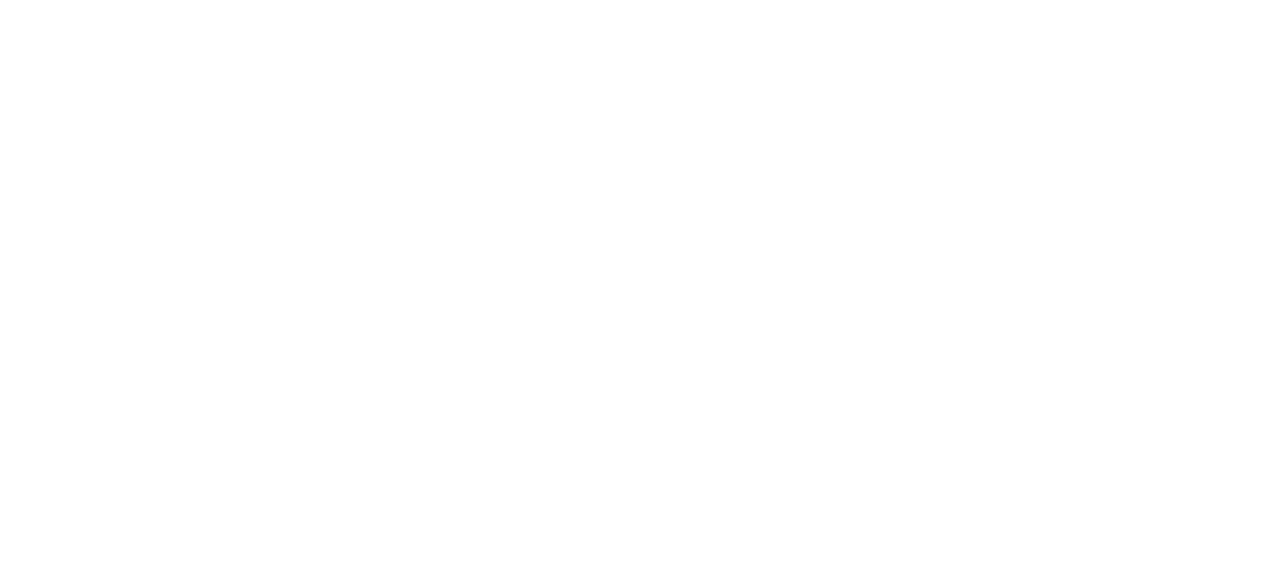
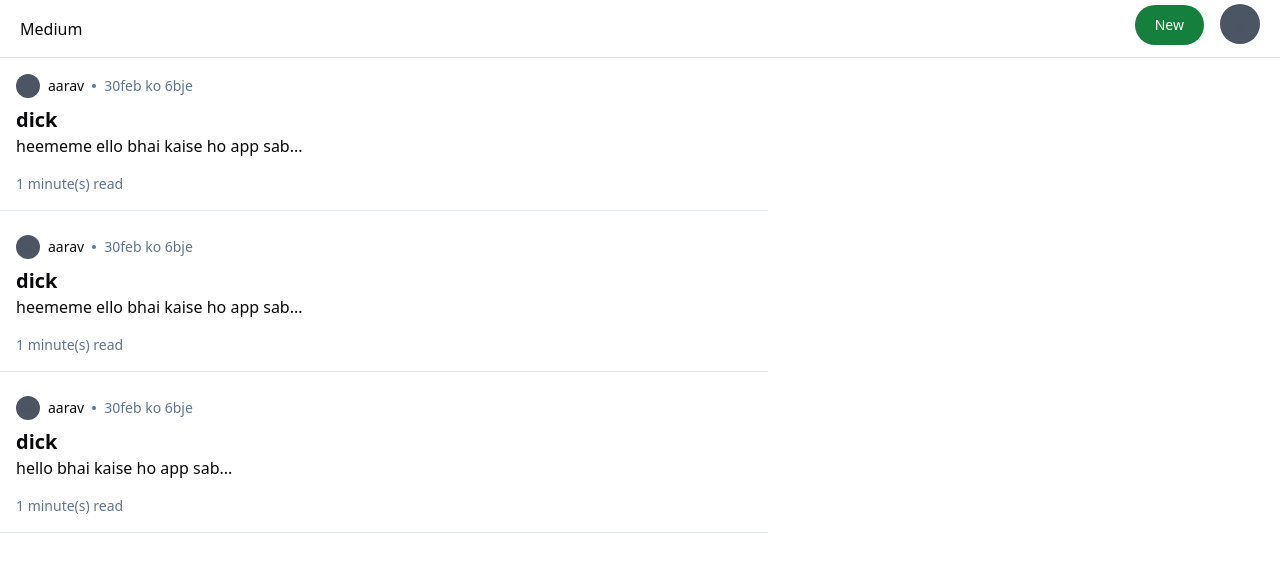
Before and after one commit to Aarav-Rawat/Medium, a React (Vite) app in the folder frontend/: page /blogs in a window 1280 px wide. Before the commit this address had no page. Shown: the top 572 px of the page. Built offline with nearby package versions, Linux system fonts and the light colour scheme.

Commit message:
blog section added

```diff
--- a/frontend/src/App.tsx
+++ b/frontend/src/App.tsx
@@ -3,14 +3,18 @@
 import { Blog } from './pages/Blog'
 import { Signin } from './pages/Signin'
 import { Signup } from './pages/Signup'
+import { Blogs } from './pages/Blogs'
+
 
 function App(){
   return(
     <>
+
        <BrowserRouter>
             <Routes>
                <Route path="/signup" element={<Signup/>}/>
                <Route path="/signin" element={<Signin/>}/>
+               <Route path="/blogs" element={<Blogs/>}/>
                <Route path="/blog/:id" element={<Blog/>}/>
             </Routes>
        </BrowserRouter>
--- a/frontend/src/components/Auth.tsx
+++ b/frontend/src/components/Auth.tsx
@@ -3,6 +3,7 @@
 import { ChangeEvent, useState } from "react";
 import { Link, useNavigate } from "react-router-dom"
 import {BACKEND_URL} from "../config"
+
 
 export const Auth = ({ type }: { type: "signup" | "signin" }) => {
 
@@ -16,11 +17,9 @@
 
    async function sendRequest(){
       try{
-           const response =  await axios.post(`${BACKEND_URL}/api/v1/user/${type === "signup" ? "signup" : "signin"}`,{
-               name: postInputs.name,
-               email: postInputs.email,
-               password: postInputs.password
-           });
+           const response =  await axios.post(`${BACKEND_URL}/api/v1/user/${type === "signup" ? "signup" : "signin"}`,
+               postInputs
+           );
            const jwt = response.data;
            localStorage.setItem("token",jwt);
            navigate("/blog");
@@ -32,6 +31,7 @@
 
 
     return <div className="h-screen flex justify-center items-center flex-col">
+
         <div className="flex justify-center items-center flex-col">
             <h3 className="text-3xl font-extrabold">Create an Account</h3>
             <span className="text-slate-400">{
@@ -88,9 +88,10 @@
 
 function LabelledInput({ label, placeholder, onChange, type }: LabelledInputType) {
     return <div>
+
         <label className="block mb-2 text-sm font-medium text-gray-900 dark:text-white">{label}</label>
 
-        <input onChange={onChange} type={type || "text"} id="first_name" className="bg-gray-50 border border-gray-300 text-gray-900 text-sm rounded-lg focus:ring-blue-500 focus:border-blue-500 block w-full p-2.5 dark:bg-gray-700 dark:border-gray-600 dark:placeholder-gray-400 dark:text-white dark:focus:ring-blue-500 dark:focus:border-blue-500" placeholder={placeholder} required />
+        <input onChange={onChange} type={type || "text"} id="first_name" className="bg-gray-50 border border-gray-300 text-gray-900 text-sm rounded-lg focus:ring-blue-500 focus:border-blue-500 block w-80 p-2.5 dark:bg-gray-700 dark:border-gray-600 dark:placeholder-gray-400 dark:text-white dark:focus:ring-blue-500 dark:focus:border-blue-500" placeholder={placeholder} required />
 
     </div>
 }
--- /dev/null
+++ b/frontend/src/components/BlogCard.tsx
@@ -0,0 +1,54 @@
+import { Link } from "react-router-dom";
+interface BlogCardProps {
+    authorName: string;
+    title: string;
+    content: string;
+    publishedDate: string;
+    id: number;
+}
+
+export const BlogCard = ({
+    id,
+    authorName,
+    title,
+    content,
+    publishedDate
+}: BlogCardProps) => {
+    return <Link to={`/blog/${id}`}>
+        <div className="p-4 border-b border-slate-200 pb-4 w-screen max-w-screen-md cursor-pointer">
+            <div className="flex">
+                <Avatar name={authorName} />
+                <div className="font-extralight pl-2 text-sm flex justify-center flex-col">{authorName}</div>
+                <div className="flex justify-center flex-col pl-2 flex justify-center flex-col">
+                    <Circle />
+                </div>
+                <div className="pl-2 font-thin text-slate-500 text-sm flex justify-center flex-col">
+                    {publishedDate}
+                </div>
+            </div>
+            <div className="text-xl font-semibold pt-2">
+                {title}
+            </div>
+            <div className="text-md font-thin">
+                {content.slice(0, 100) + "..."}
+            </div>
+            <div className="text-slate-500 text-sm font-thin pt-4">
+                {`${Math.ceil(content.length / 100)} minute(s) read`}
+            </div>
+        </div>
+    </Link>
+}
+
+export function Circle() {
+    return <div className="h-1 w-1 rounded-full bg-slate-500">
+
+    </div>
+}
+
+export function Avatar({ name, size = "small" }: { name: string, size?: "small" | "big" }) {
+    return <div className={`relative inline-flex items-center justify-center overflow-hidden bg-gray-600 rounded-full ${size === "small" ? "w-6 h-6" : "w-10 h-10"}`}>
+    <span className={`${size === "small" ? "text-xs" : "text-md"} font-extralight text-gray-600 dark:text-gray-300`}>
+        {name[0]}
+    </span>
+</div>
+}
--- /dev/null
+++ b/frontend/src/components/Navbar.tsx
@@ -0,0 +1,17 @@
+import { Avatar } from "./BlogCard"
+import { Link } from "react-router-dom"
+
+export const Navbar = () => {
+    return <div className="border-b flex justify-between items-center px-5 py-1">
+        <Link to={'/blogs'} className="flex flex-col justify-center cursor-pointer">
+                Medium
+        </Link>
+        <div>
+            <Link to={`/publish`}>
+                <button type="button" className="mr-4 text-white bg-green-700 hover:bg-green-800 focus:outline-none focus:ring-4 focus:ring-green-300 font-medium rounded-full text-sm px-5 py-2.5 text-center me-2 mb-2 ">New</button>
+            </Link>
+
+            <Avatar size={"big"} name="aarav" />
+        </div>
+    </div>
+}
--- /dev/null
+++ b/frontend/src/pages/Blogs.tsx
@@ -0,0 +1,38 @@
+import { BlogCard } from "@/components/BlogCard"
+import { Navbar } from "@/components/Navbar"
+
+export const Blogs = () =>{
+    return <div>
+        <Navbar/>
+        <div className="flex flex-col gap-2">
+
+        <BlogCard
+          id={1}
+         authorName={"aarav"}
+         title={"dick"}
+         content={"heememe ello bhai kaise ho app sab"}
+         publishedDate={
+        "30feb ko 6bje"
+         }
+        />
+        <BlogCard
+          id={2}
+         authorName={"aarav"}
+         title={"dick"}
+         content={"heememe ello bhai kaise ho app sab"}
+         publishedDate={
+        "30feb ko 6bje"
+         }
+        />
+        <BlogCard
+          id={2}
+         authorName={"aarav"}
+         title={"dick"}
+         content={"hello bhai kaise ho app sab"}
+         publishedDate={
+        "30feb ko 6bje"
+         }
+        />
+        </div>
+    </div>
+}
```
Also changed, not shown: frontend/src/hooks/index.ts (added).
